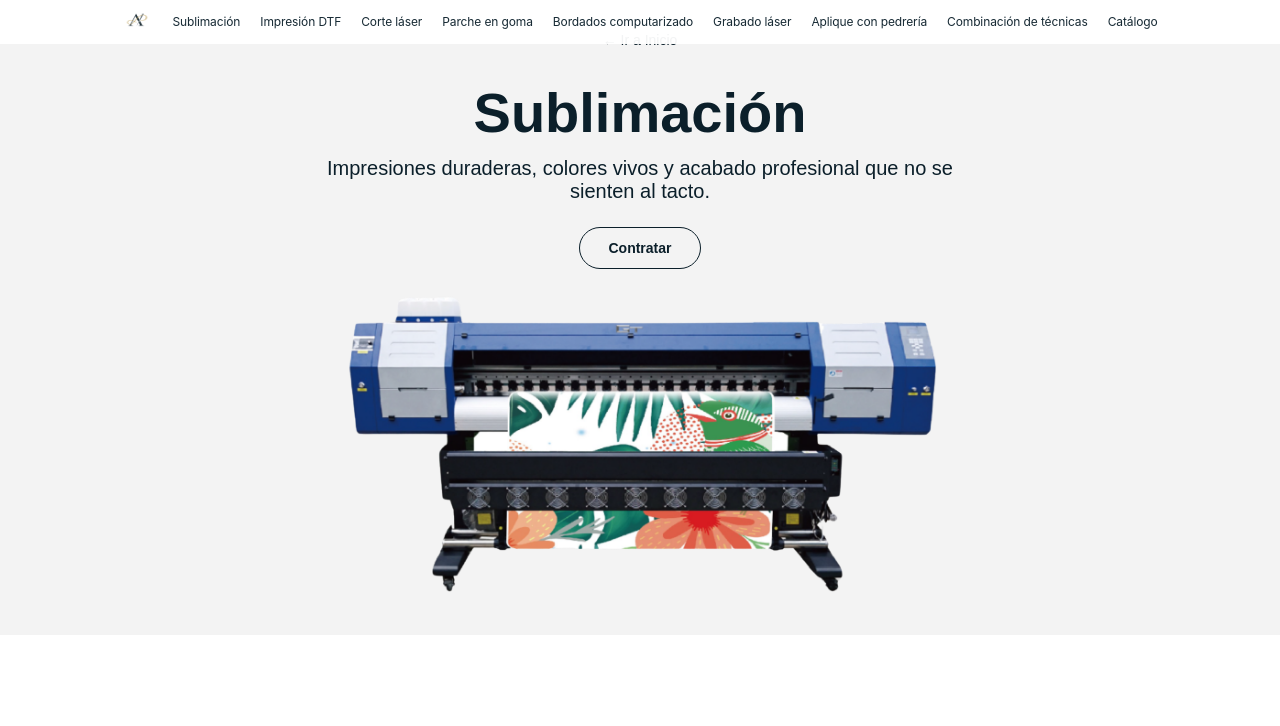
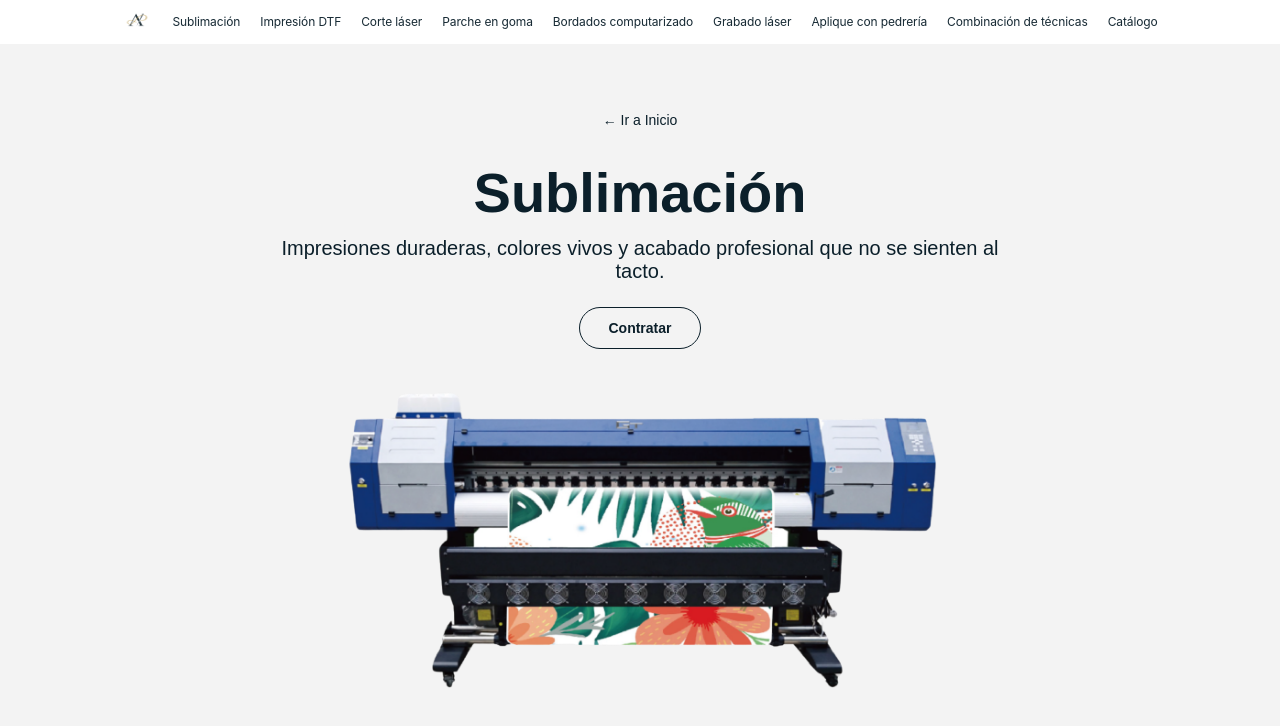
Before and after one commit to BaironSandoval/Apliquelandia, a Next.js app: page /sublimacion in a window 1280 px wide. Shown: the top 726 px of the page. Built offline with nearby package versions, Linux system fonts and the light colour scheme.

Commit message:
ultimos cambios

```diff
--- a/app/sublimacion/page.css
+++ b/app/sublimacion/page.css
@@ -14,7 +14,7 @@
   text-align: center;
   color: #0b1f2a;
   max-width: 720px;
-  padding: 0 16px;
+  padding: 80px 0 16px;
 }
 .imagen-wrapper {
   width: 100%;
```
